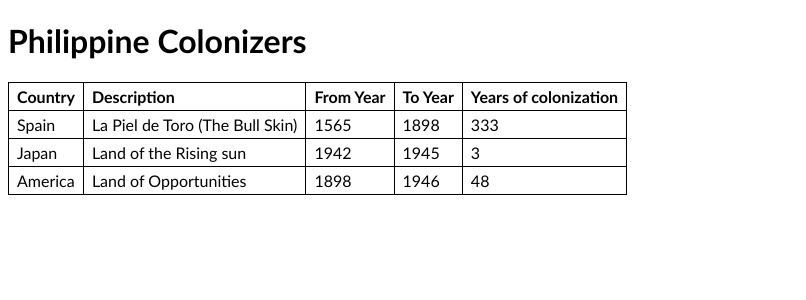
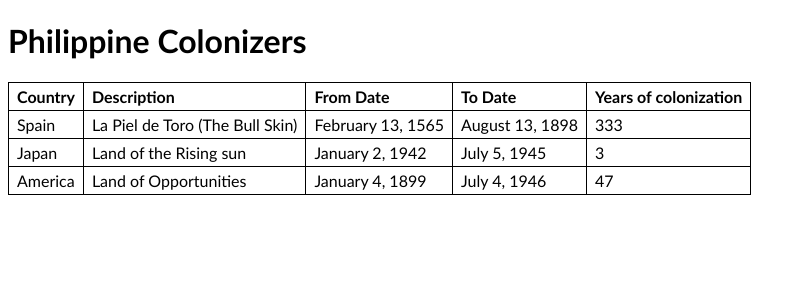
Before and after one commit to mrphowl/dotTheory-PHP, a PHP site: page / in a window 1280 px wide. Shown: the top 300 px of the page, without its empty margins (0-806 px from the left). Run offline with PHP 8.4, Linux system fonts and the light colour scheme.

Commit message:
Use date for the start and end dates. Changed logic of method colonization_years to compute difference in years.

```diff
--- a/php-303/index.php
+++ b/php-303/index.php
@@ -89,36 +89,48 @@ class Country {
      * @return int
      */
     public function colonization_years(): int {
-        return $this->colonization_end - $this->colonization_start;
+        $format = 'Y-m-d H:i:s';
+        $datestart = new DateTime(date($format, $this->colonization_start));
+        $dateend = new DateTime(date($format, $this->colonization_end));
+        $interval = $datestart->diff($dateend);
+        return $interval->y;
     }
 }
 
 // Instances
-$spain = new Country('Spain', 'La Piel de Toro (The Bull Skin)', 1565, 1898);
-$japan = new Country('Japan', 'Land of the Rising sun', 1942, 1945);
-$america = new Country('America', 'Land of Opportunities', 1898, 1946);
+$datefrom = strtotime('February 13, 1565');
+$dateto = strtotime('August 13, 1898');
+$spain = new Country('Spain', 'La Piel de Toro (The Bull Skin)', $datefrom, $dateto);
+
+$datefrom = strtotime('January 2, 1942');
+$dateto = strtotime('July 5, 1945');
+$japan = new Country('Japan', 'Land of the Rising sun', $datefrom, $dateto);
+
+$datefrom = strtotime('January 4, 1899');
+$dateto = strtotime('July 4, 1946');
+$america = new Country('America', 'Land of Opportunities', $datefrom, $dateto);
 
 // Build output data
 $data = [];
 $data['spain'] = (object) [
     'name' => $spain->get('name'),
     'description' => $spain->get('description'),
-    'from' => $spain->get('colonization_start'),
-    'to' => $spain->get('colonization_end'),
+    'from' => date('F j, Y', $spain->get('colonization_start')),
+    'to' => date('F j, Y', $spain->get('colonization_end')),
     'years' => $spain->colonization_years(),
 ];
 $data['japan'] = (object) [
     'name' => $japan->get('name'),
     'description' => $japan->get('description'),
-    'from' => $japan->get('colonization_start'),
-    'to' => $japan->get('colonization_end'),
+    'from' => date('F j, Y', $japan->get('colonization_start')),
+    'to' => date('F j, Y', $japan->get('colonization_end')),
     'years' => $japan->colonization_years(),
 ];
 $data['america'] = (object) [
     'name' => $america->get('name'),
     'description' => $america->get('description'),
-    'from' => $america->get('colonization_start'),
-    'to' => $america->get('colonization_end'),
+    'from' => date('F j, Y', $america->get('colonization_start')),
+    'to' => date('F j, Y', $america->get('colonization_end')),
     'years' => $america->colonization_years(),
 ];
 ?>
@@ -155,8 +167,8 @@ $data['america'] = (object) [
                 <tr>
                     <th>Country</th>
                     <th>Description</th>
-                    <th>From Year</th>
-                    <th>To Year</th>
+                    <th>From Date</th>
+                    <th>To Date</th>
                     <th>Years of colonization</th>
                 </tr>
             </thead>
```
